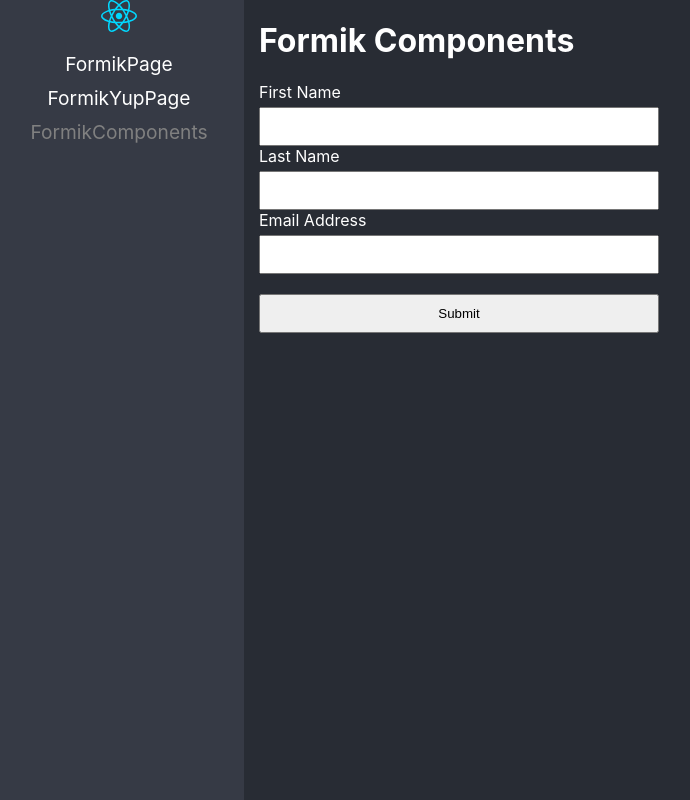
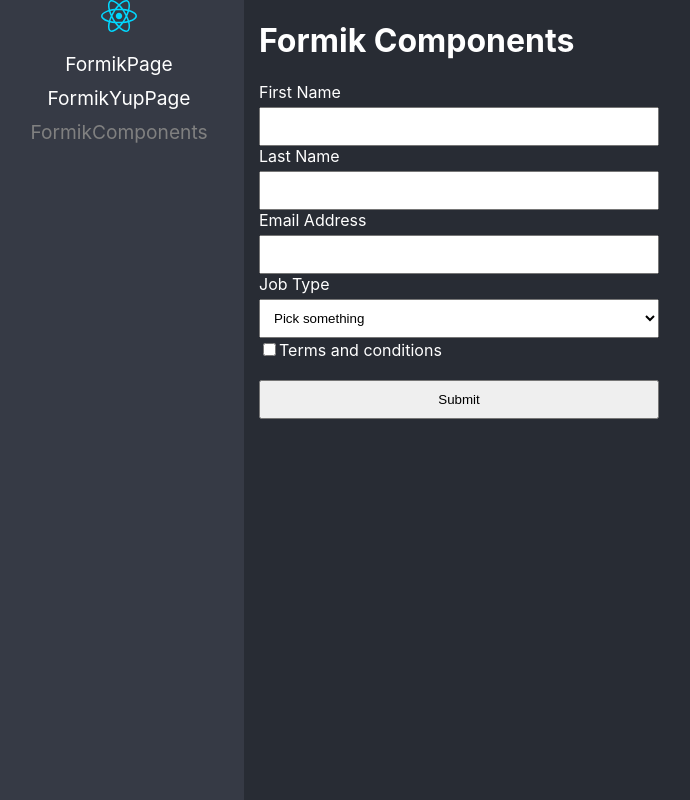
Before and after one commit to RichardReyesArocutipaLope/react-formik, a React (Vite) app: page /FormikComponents in a window 1280 px wide. Shown: the whole page, without its empty margins (6-696 px from the left). Built offline with nearby package versions, Linux system fonts and the light colour scheme.

Commit message:
Add FormikComponent

```diff
--- a/src/03-forms/pages/FormikComponents.tsx
+++ b/src/03-forms/pages/FormikComponents.tsx
@@ -1,18 +1,24 @@
 import "../styles/styles.css";
-import { useFormik } from "formik";
+import { Formik, Field, Form, ErrorMessage } from "formik";
 import * as Yup from "yup";
 
 export const FormikComponents = () => {
-  const { handleSubmit, errors, touched, getFieldProps } = useFormik({
-    initialValues: {
+  return (
+    <div>
+      <h1>Formik Components</h1>
+
+      <Formik
+        initialValues={{
           firstName: "",
           lastName: "",
           email: "",
-    },
-    onSubmit: (values) => {
+          terms: false,
+          jobType: "",
+        }}
+        onSubmit={(values) => {
           console.log(values);
-    },
-    validationSchema: Yup.object({
+        }}
+        validationSchema={Yup.object({
           firstName: Yup.string()
             .max(15, "Debe de tener 15 caracteres o menos")
             .required("requerido"),
@@ -22,29 +28,42 @@
           email: Yup.string()
             .email("Debe tener un formato correcto")
             .required("requerido"),
-    }),
-  });
-  return (
-    <div>
-      <h1>Formik Components</h1>
-
-      <form noValidate onSubmit={handleSubmit}>
+          terms: Yup.boolean().oneOf([true], "Debe de aceptar las condiciones"),
+          jobType: Yup.string().required("Rquerido"),
+        })}
+      >
+        {(formik) => (
+          <Form>
             <label htmlFor="firstName">First Name</label>
-        <input type="text" {...getFieldProps("firstName")} />
-        {touched.firstName && errors.firstName && (
-          <span>{errors.firstName}</span>
-        )}
+            <Field name="firstName" type="text" />
+            <ErrorMessage name="firstName" component="span" />
 
             <label htmlFor="lastName">Last Name</label>
-        <input type="text" {...getFieldProps("lastName")} />
-        {touched.lastName && errors.lastName && <span>{errors.lastName}</span>}
+            <Field name="lastName" type="text" />
+            <ErrorMessage name="lastName" component="span" />
 
             <label htmlFor="email">Email Address</label>
-        <input type="email" {...getFieldProps("email")} />
-        {touched.email && errors.email && <span>{errors.email}</span>}
+            <Field name="email" type="email" />
+            <ErrorMessage name="email" component="span" />
+
+            <label htmlFor="jobType">Job Type</label>
+            <Field name="jobType" as="select">
+              <option value="">Pick something</option>
+              <option value="developer">Developer</option>
+              <option value="designer">Designer</option>
+            </Field>
+            <ErrorMessage name="jobType" component="span" />
+
+            <label>
+              <Field name="terms" type="checkbox" />
+              Terms and conditions
+            </label>
+            <ErrorMessage name="terms" component="span" />
 
             <button type="submit">Submit</button>
-      </form>
+          </Form>
+        )}
+      </Formik>
     </div>
   );
 };
```
Lines whose indentation alone changed are shown as unchanged.
